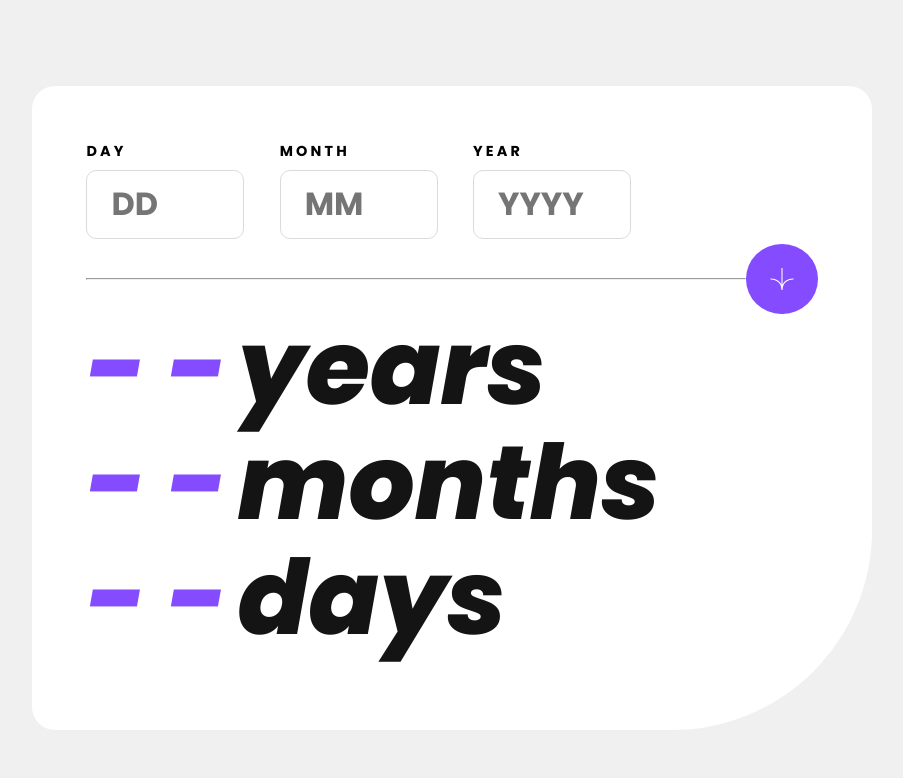
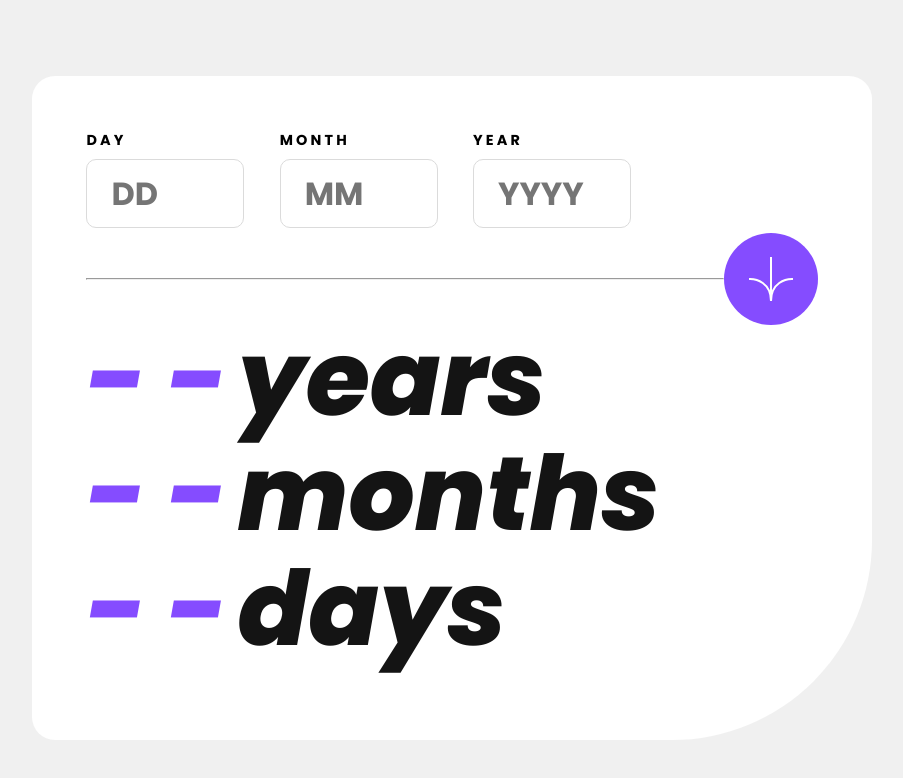
Before and after one commit to shoaib856/Age-Calculator-App, a React (Vite) app: page / in a window 1280 px wide. Shown: the top 778 px of the page, without its empty margins (188-1091 px from the left). Built offline with nearby package versions, Linux system fonts and the light colour scheme.

Commit message:
fixed calculator

```diff
--- a/src/App.css
+++ b/src/App.css
@@ -31,7 +31,6 @@ body #root {
 
   width: 100%;
   padding: 3.4rem;
-  /* height: 650px; */
   height: max-content;
   background-color: var(--White);
   border-radius: 23px;
@@ -122,9 +121,7 @@ form div.submit-btn button {
   justify-content: center;
   align-items: center;
 }
-form div.submit-btn button img {
-  width: 1.5rem;
-}
+
 form div.submit-btn button:hover {
   background-color: var(--Off-black);
 }
@@ -175,6 +172,9 @@ form div.submit-btn button:hover {
     -o-transform: translate(-50%, -50%);
     padding: 0.7rem;
   }
+  form div.submit-btn button img {
+    width: 1.5rem;
+  }
   .result {
     font-size: 3.25rem;
     margin-top: 0.4rem;
```
